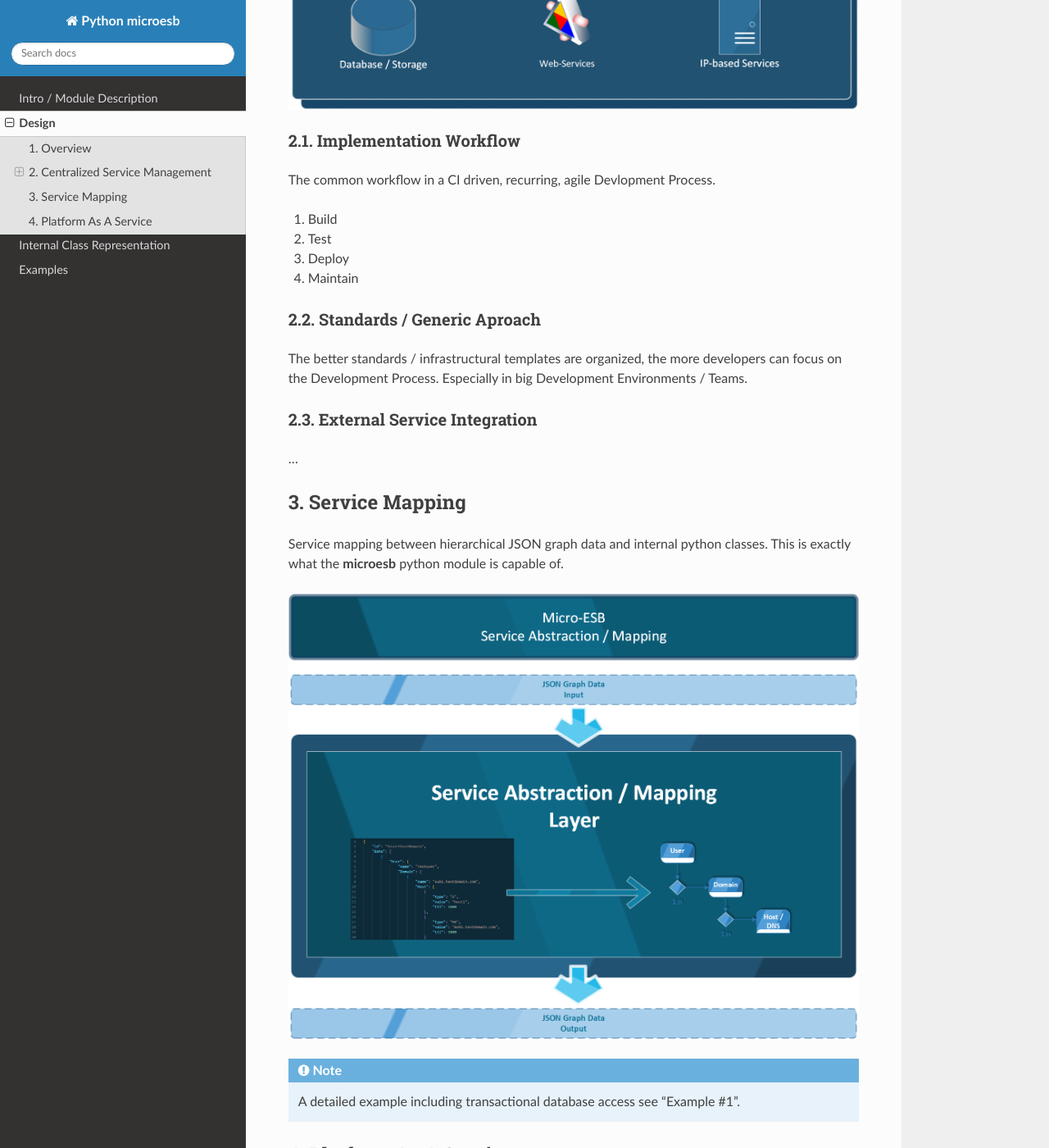
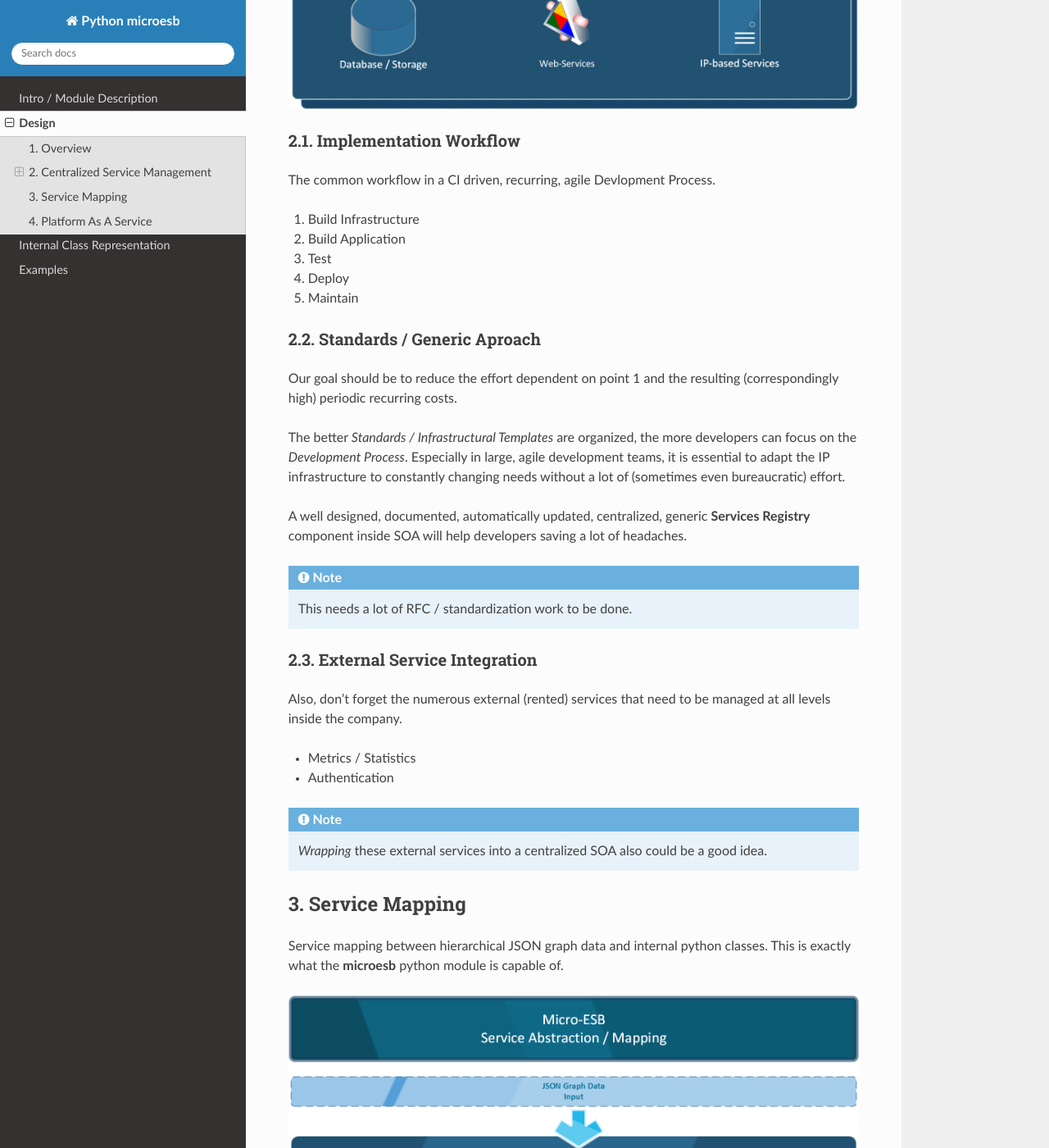
Before and after one commit to clauspruefer/python-micro-esb, a Sphinx documentation site: the page built from doc/source/design.rst, in a window 1280 px wide and 1400 px high, scrolled down 1675 px. Shown: the whole window at 82% size. Built offline with Sphinx 7.4.7 and the Read the Docs theme 3.1.0, drawn with Linux system fonts in a browser that asks for light colours; some of the changed text lies outside the part shown.

Commit message:
Update documentation "Design"

```diff
--- a/doc/source/design.rst
+++ b/doc/source/design.rst
@@ -7,7 +7,8 @@ Design
 1. Overview
 ===========
 
-The following diagram shows the *Base Layout / Model* of a scalable **ESB Infrastructure**.
+The following diagram shows the *Base Layout / Model* of a **scalable**
+*SOA / ESB Infrastructure*.
 
 - Loadbalancing Layer (1)
 - Transport Layer Security Layer (1)
@@ -22,8 +23,8 @@ The following diagram shows the *Base Layout / Model* of a scalable **ESB Infras
     The **microesb** module focuses on the "Service Mapping / Abstraction Layer" (4).
 
 .. note::
-    The "Loadbalancing Layer" and the "Transport Layer Security Layer" easily can be adapted
-    using a Kubernetes Cluster / Ingress-nginX (see "Example #2").
+    The "Loadbalancing Layer" and the "Transport Layer Security Layer" easily can be
+    adapted using a Kubernetes Cluster / Ingress-nginX (see "Example #2").
 
 2. Centralized Service Management
 =================================
@@ -39,27 +40,46 @@ Service Oriented Architecture.
 
 The common workflow in a CI driven, recurring, agile Devlopment Process.
 
-1. Build
-2. Test
-3. Deploy
-4. Maintain
+1. Build Infrastructure
+2. Build Application
+3. Test
+4. Deploy
+5. Maintain
 
 2.2. Standards / Generic Aproach
 ********************************
 
-The better standards / infrastructural templates are organized, the more developers can
-focus on the Development Process. Especially in big Development Environments / Teams.
+Our goal should be to reduce the effort dependent on point 1 and the resulting
+(correspondingly high) periodic recurring costs.
+
+The better *Standards / Infrastructural Templates* are organized, the more developers can
+focus on the *Development Process*. Especially in large, agile development teams, it is
+essential to adapt the IP infrastructure to constantly changing needs without a lot of
+(sometimes even bureaucratic) effort.
+
+A well designed, documented, automatically updated, centralized, generic **Services Registry**
+component inside SOA will help developers saving a lot of headaches.
+
+.. note::
+    This needs a lot of RFC / standardization work to be done.
 
 2.3. External Service Integration
 *********************************
 
-...
+Also, don’t forget the numerous external (rented) services that need to be managed at all
+levels inside the company.
+
+- Metrics / Statistics
+- Authentication
+
+.. note::
+    *Wrapping* these external services into a centralized SOA also could be a good idea.
 
 3. Service Mapping
 ==================
 
-Service mapping between hierarchical JSON graph data and internal python classes. This is exactly
-what the **microesb** python module is capable of.
+Service mapping between hierarchical JSON graph data and internal python classes. This is
+exactly what the **microesb** python module is capable of.
 
 .. image:: images/microesb-service-mapping.png
   :alt: Image - Micro-ESB Service Mapping / Abstraction Layer
--- a/doc/source/index.rst
+++ b/doc/source/index.rst
@@ -4,7 +4,7 @@ Python Module "microesb" Documentation
 Contents:
 
 .. toctree::
-   :maxdepth: 4
+   :maxdepth: 3
 
    intro
    design
--- a/doc/source/intro.rst
+++ b/doc/source/intro.rst
@@ -53,7 +53,7 @@ To run all tests (unit and integration) after pip package installation.
 5. Current Features
 ===================
 
-- Service JSON to Python Internal Class / Object Mapping
+- JSON Service Metadata to Python Internal Class / Object Mapping
 
 6. Planned Features
 ===================
```
Also changed, not shown: doc/source/images/microesb-overview.png.
